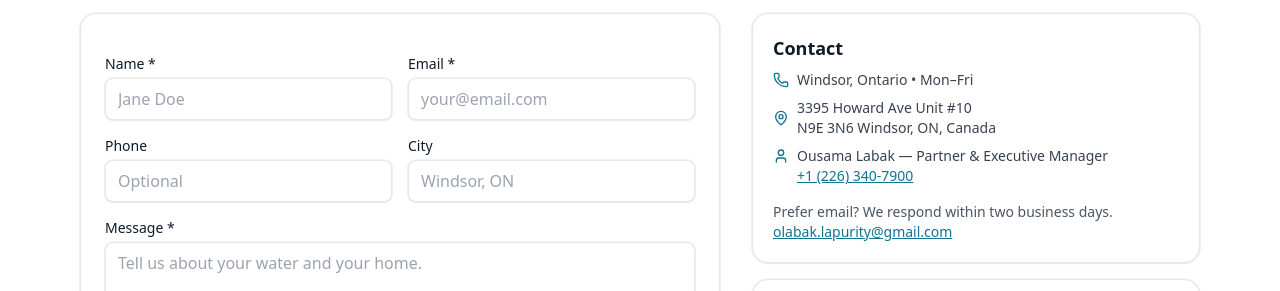
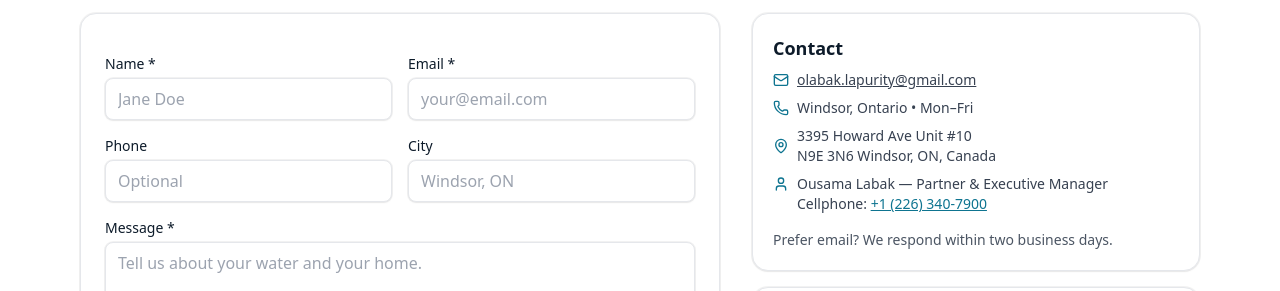
Before and after one commit to MohammadLab/la-purity-water-tech, a Next.js app: page /contact in a window 1280 px wide. Shown: the part 743-1034 px from the top of the page. Built offline with nearby package versions, Linux system fonts and the light colour scheme.

Commit message:
chagned some text in contact

```diff
--- a/app/(site)/contact/page.tsx
+++ b/app/(site)/contact/page.tsx
@@ -38,6 +38,12 @@ export default function ContactPage() {
                 <h2 className="text-lg font-semibold text-[#0D1B2A]">Contact</h2>
                 <ul className="mt-2 space-y-2 text-sm text-gray-700">
                   <li className="flex items-center gap-2">
+                    <Mail size={16} className="text-cyan-700" />
+                    <a href="mailto:olabak.lapurity@gmail.com" className="underline">
+                      olabak.lapurity@gmail.com
+                    </a>
+                  </li>
+                  <li className="flex items-center gap-2">
                     <Phone size={16} className="text-cyan-700" />
                     <span>Windsor, Ontario • Mon–Fri</span>
                   </li>
@@ -54,10 +60,8 @@ export default function ContactPage() {
                     <span>
                       Ousama Labak — Partner & Executive Manager
                       <br />
-                      <a
-                        href="tel:+12263407900"
-                        className="underline text-cyan-700"
-                      >
+                      Cellphone:{" "}
+                      <a href="tel:+12263407900" className="text-cyan-700 underline">
                         +1 (226) 340-7900
                       </a>
                     </span>
@@ -66,13 +70,6 @@ export default function ContactPage() {
 
                 <div className="mt-4 text-sm text-gray-600">
                   Prefer email? We respond within two business days.
-                  <br />
-                  <a
-                    href="mailto:olabak.lapurity@gmail.com"
-                    className="underline text-cyan-700"
-                  >
-                    olabak.lapurity@gmail.com
-                  </a>
                 </div>
               </div>
 
@@ -85,6 +82,7 @@ export default function ContactPage() {
             </aside>
 
 
+
           </div>
         </Container>
       </Section>
```
